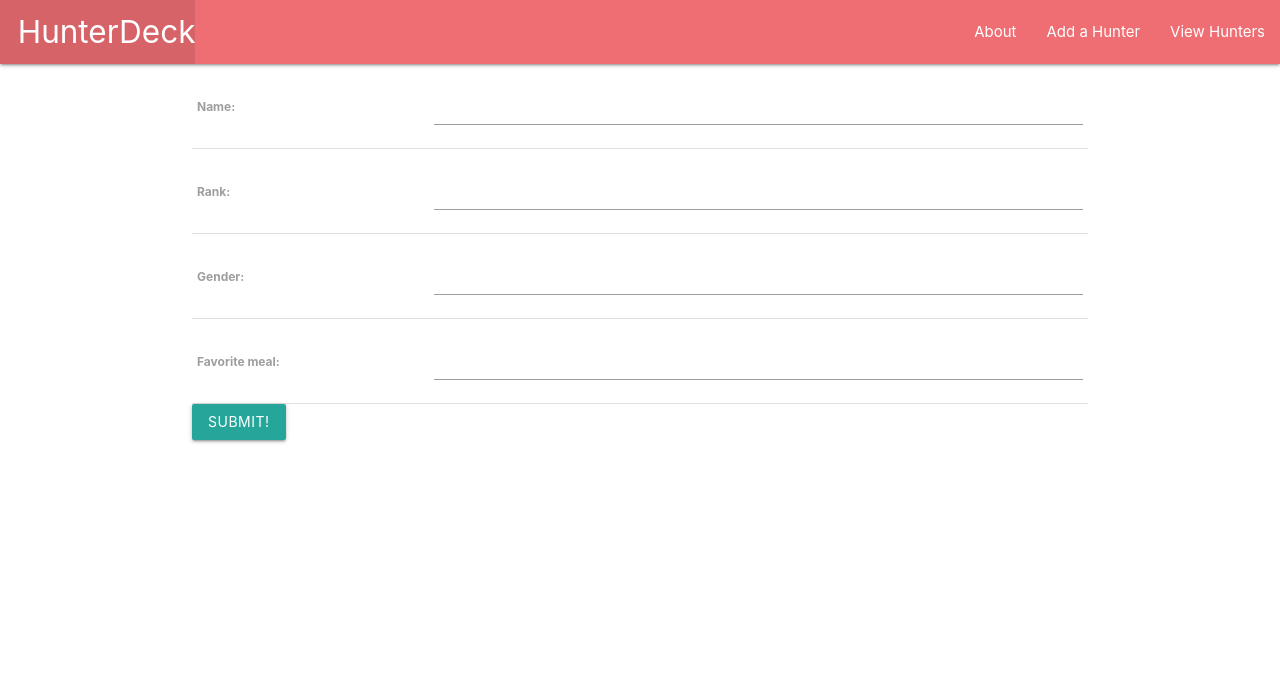
After one commit to DayeAnderson/Hunter-Deck, a Django app: page /hunters/create/ in a window 1280 px wide. The commit adds this page. Shown: the top 680 px of the page. Run offline with Django 3.2, Linux system fonts and the light colour scheme.

Commit message:
add hunter add func

```diff
--- a/main_app/models.py
+++ b/main_app/models.py
@@ -1,4 +1,5 @@
 from django.db import models
+from django.urls import reverse
 
 # Create your models here.
 
@@ -7,3 +8,10 @@ class Hunter(models.Model):
     rank = models.IntegerField()
     gender = models.CharField(max_length=100)
     favorite_meal = models.CharField(max_length=100)
+
+def __str__(self):
+    return self.name
+
+  # Add this method
+def get_absolute_url(self):
+    return reverse('detail', kwargs={'cat_id': self.id})
--- a/main_app/templates/base.html
+++ b/main_app/templates/base.html
@@ -17,8 +17,9 @@
           <li><a href="/" class="left brand-logo">&nbsp;&nbsp;HunterDeck</a></li>
         </ul>
         <ul class="right">
-          <li><a href="/about">About</a></li>
-          <li><a href="/hunters">View Hunters</a></li>
+          <li><a href="{% url 'about' %}">About</a></li>
+          <li><a href="{% url 'hunters_create' %}">Add a Hunter</a></li>
+          <li><a href="{% url 'index' %}">View Hunters</a></li>
         </ul>
       </div>
     </nav>
--- /dev/null
+++ b/main_app/templates/main_app/hunter_form.html
@@ -0,0 +1,14 @@
+{% extends 'base.html' %}
+
+{% block content %}
+  <!-- Leaving the action empty makes the form post to the same url used to display it -->
+  <form action="" method="post">
+    <!-- Django requires the following for security purposes -->
+    {% csrf_token %}
+    <table>
+      <!-- Render the inputs inside of <tr>s & <td>s -->
+      {{ form.as_table }}
+    </table>
+    <input type="submit" value="Submit!" class="btn">
+  </form>
+{% endblock %}
--- a/main_app/urls.py
+++ b/main_app/urls.py
@@ -6,5 +6,6 @@ urlpatterns = [
   path('about/', views.about, name='about'),
   path('hunters/', views.hunters_index, name='index'),
   path('hunters/<int:hunter_id>/', views.hunters_detail, name='detail'),
+  path('hunters/create/', views.HunterCreate.as_view(), name='hunters_create'),
 
 ]
--- a/main_app/views.py
+++ b/main_app/views.py
@@ -1,4 +1,5 @@
 from django.shortcuts import render
+from django.views.generic.edit import CreateView
 from .models import Hunter
 
 # Create your views here.
@@ -16,3 +17,8 @@ def hunters_index(request):
 def hunters_detail(request, hunter_id):
   hunter = Hunter.objects.get(id=hunter_id)
   return render(request, 'hunters/detail.html', { 'hunter': hunter })
+
+class HunterCreate(CreateView):
+  model = Hunter
+  fields = ['name', 'rank', 'gender', 'favorite_meal']
+  success_url = '/hunters/'
```
